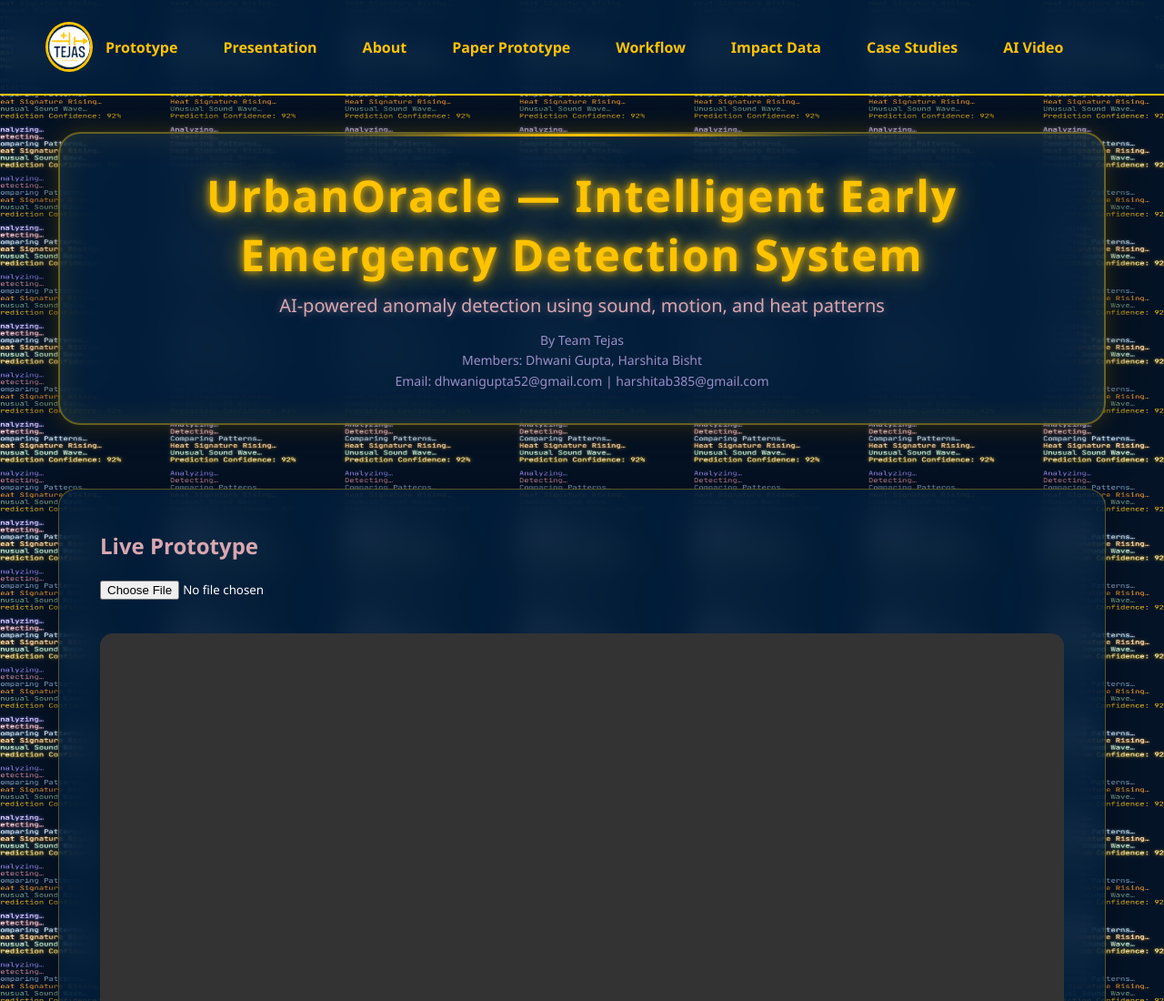
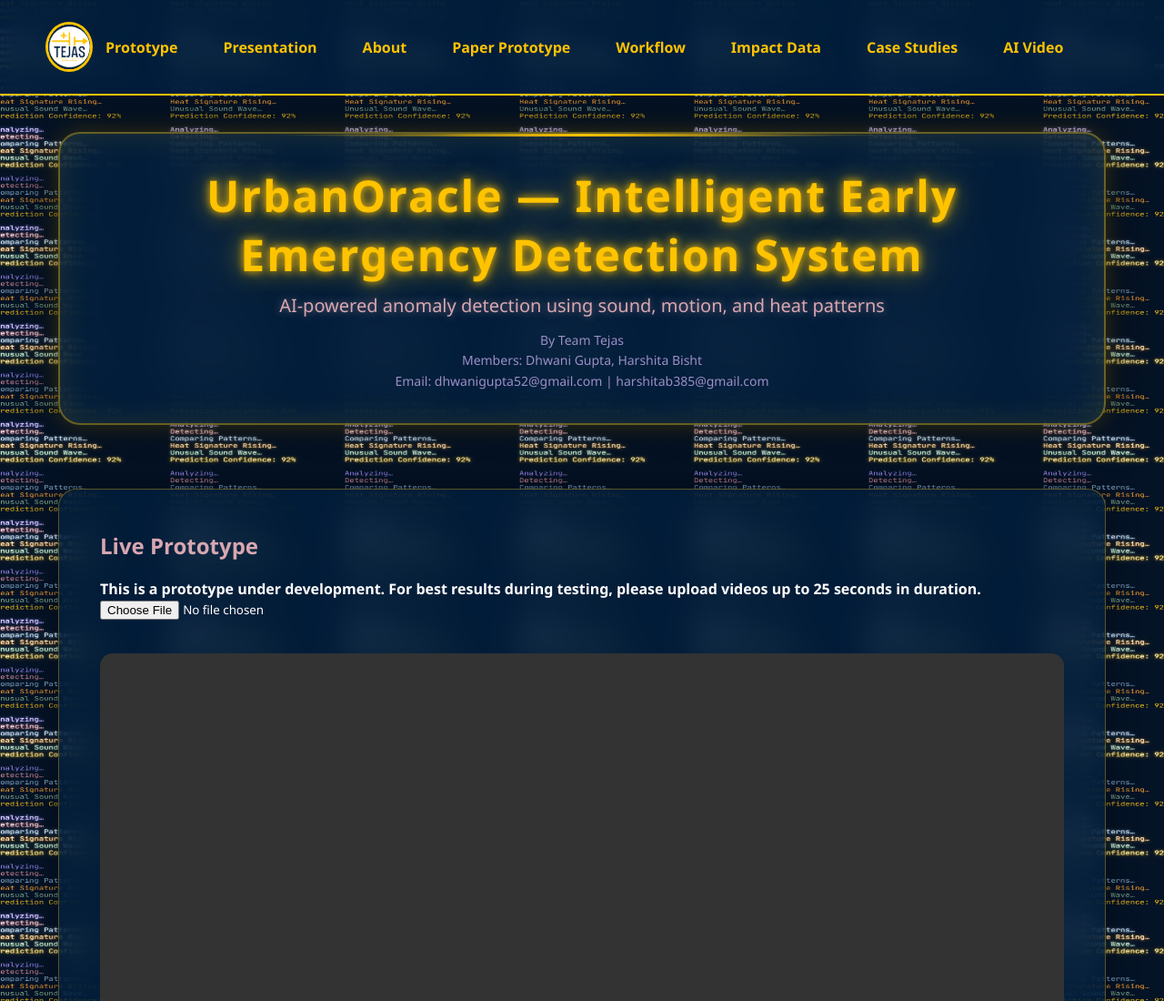
Before and after one commit to dhwanigupta52/UrbanOracle, a website: page index.html in a window 1280 px wide. Shown: the top 1100 px of the page at 91% size. Drawn offline with Linux system fonts and the light colour scheme.

Commit message:
note_added

```diff
--- a/index.html
+++ b/index.html
@@ -40,6 +40,7 @@
     <!-- ================= PROTOTYPE ================= -->
     <section id="prototype">
         <h2>Live Prototype</h2>
+        <p><b>This is a prototype under development. For best results during testing, please upload videos up to 25 seconds in duration.</b></p>
 
         <input type="file" id="videoInput" accept="video/*" />
         <br><br>
```
